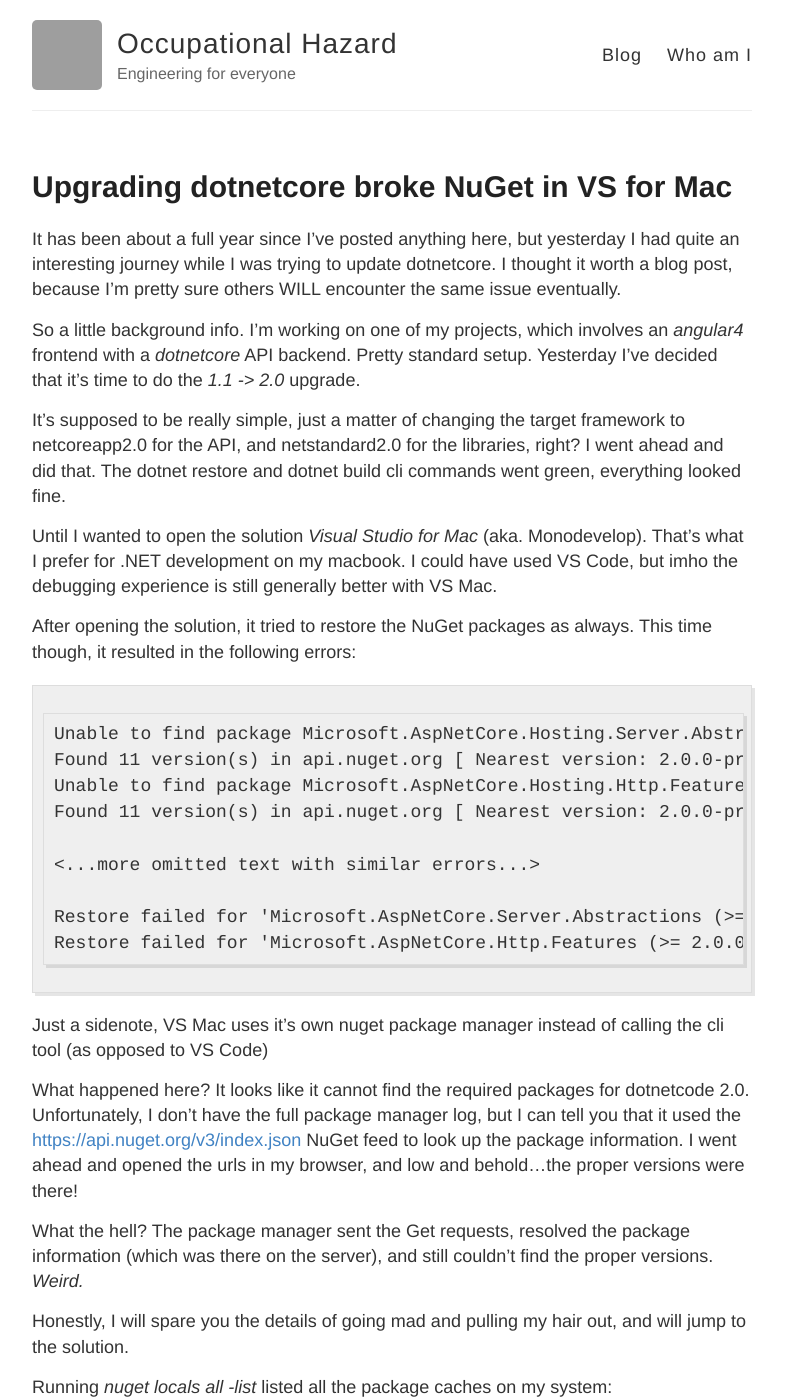
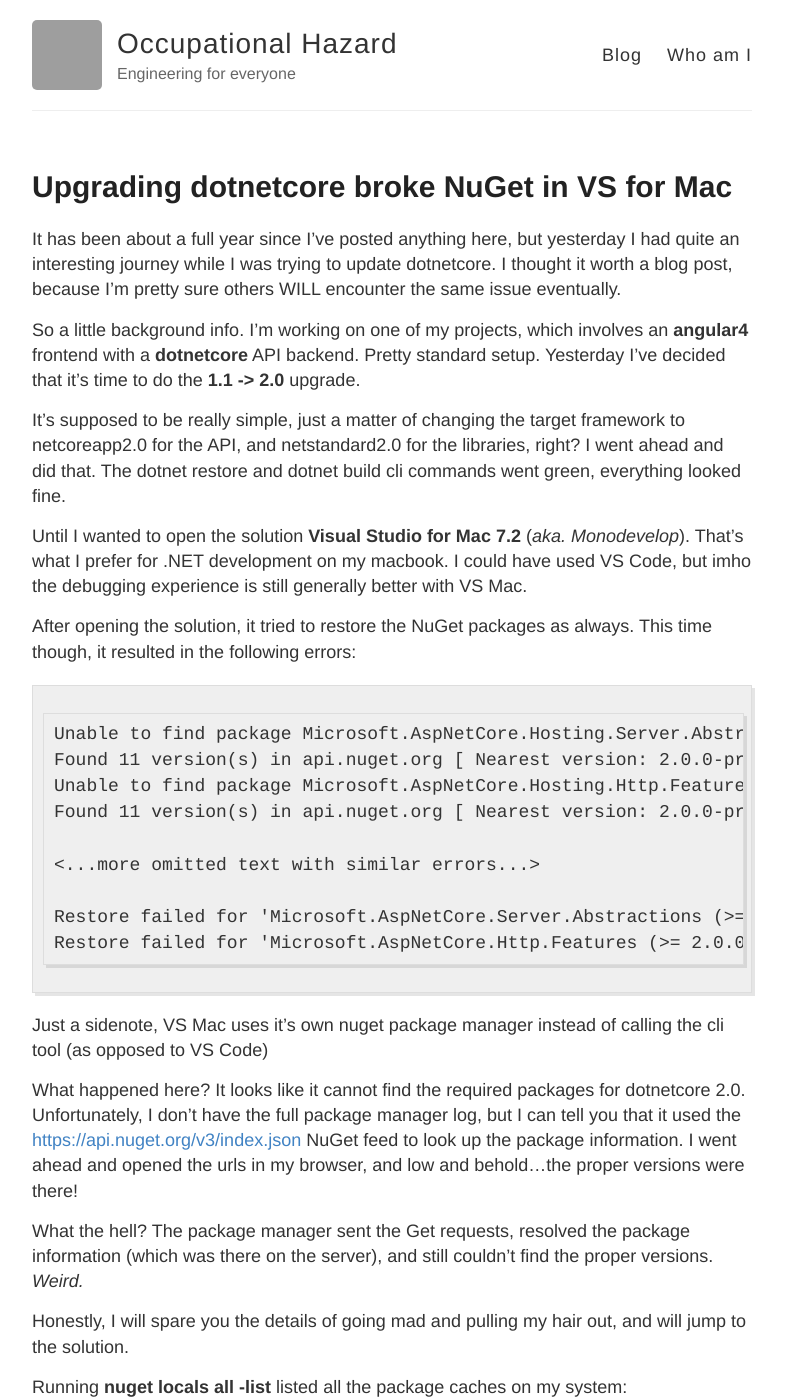
Before and after one commit to santatamas/blog, a Jekyll site: the page built from _posts/2017-09-18-Upgrading-dotnetcore.md, in a window 1280 px wide and 1400 px high. Shown: the whole window, without its empty margins (248-1034 px from the left). Built offline with Jekyll 4.4.1, drawn with Linux system fonts in a browser that asks for light colours; comment, search, counter and statistics services are not loaded; grey boxes are pictures that could not be loaded.

Commit message:
removed unused posts, reformatted dotnetcore upgrade post

````diff
--- a/_posts/2017-09-18-Upgrading-dotnetcore.md
+++ b/_posts/2017-09-18-Upgrading-dotnetcore.md
@@ -5,12 +5,12 @@ title: Upgrading dotnetcore broke NuGet in VS for Mac
 
 It has been about a full year since I’ve posted anything here, but yesterday I had quite an interesting journey while I was trying to update dotnetcore. I thought it worth a blog post, because I’m pretty sure others WILL encounter the same issue eventually.
 
-So a little background info. I’m working on one of my projects, which involves an *angular4* frontend with a *dotnetcore* API backend. Pretty standard setup. Yesterday I’ve decided that it’s time to do the *1.1 -> 2.0* upgrade.
+So a little background info. I’m working on one of my projects, which involves an **angular4** frontend with a **dotnetcore** API backend. Pretty standard setup. Yesterday I’ve decided that it’s time to do the **1.1 -> 2.0** upgrade.
 
 It’s supposed to be really simple, just a matter of changing the target framework to netcoreapp2.0 for the API, and netstandard2.0 for the libraries, right?
 I went ahead and did that. The dotnet restore and dotnet build  cli commands went green, everything looked fine.
 
-Until I wanted to open the solution *Visual Studio for Mac* (aka. Monodevelop). That’s what I prefer for .NET development on my macbook. I could have used VS Code, but imho the debugging experience is still generally better with VS Mac.
+Until I wanted to open the solution **Visual Studio for Mac 7.2** (*aka. Monodevelop*). That’s what I prefer for .NET development on my macbook. I could have used VS Code, but imho the debugging experience is still generally better with VS Mac.
 
 After opening the solution, it tried to restore the NuGet packages as always. This time though, it resulted in the following errors:
 
@@ -28,14 +28,14 @@ Restore failed for 'Microsoft.AspNetCore.Http.Features (>= 2.0.0)
 
 Just a sidenote, VS Mac uses it’s own nuget package manager instead of calling the cli tool (as opposed to VS Code)
 
-What happened here? It looks like it cannot find the required packages for dotnetcode 2.0.
-Unfortunately, I don’t have the full package manager log, but I can tell you that it used the [https://api.nuget.org/v3/index.json](https://api.nuget.org/v3/index.json)  NuGet feed to look up the package information. I went ahead and opened the urls in my browser, and low and behold...the proper versions were there!
+What happened here? It looks like it cannot find the required packages for dotnetcore 2.0.
+Unfortunately, I don’t have the full package manager log, but I can tell you that it used the [https://api.nuget.org/v3/index.json](https://api.nuget.org/v3/index.json) NuGet feed to look up the package information. I went ahead and opened the urls in my browser, and low and behold...the proper versions were there!
 
 What the hell? The package manager sent the Get requests, resolved the package information (which was there on the server), and still couldn’t find the proper versions. _Weird._
 
 Honestly, I will spare you the details of going mad and pulling my hair out, and will jump to the solution.
 
-Running *nuget locals all -list* listed all the package caches on my system:
+Running **nuget locals all -list** listed all the package caches on my system:
 ```
 http-cache: /Users/IWC-Tamas/.local/share/NuGet/v3-cache
 global-packages: /Users/IWC-Tamas/.nuget/packages/
````
Also changed, not shown: _posts/2016-11-30-Main.md (deleted, +0 -8 lines), _posts/2016-12-01-Guide-Yo-Set-Up-Your-Own-Blog.md (deleted, +0 -6 lines), _posts/2016-12-01-Markdown-Playground.md (+0 -5 lines).
